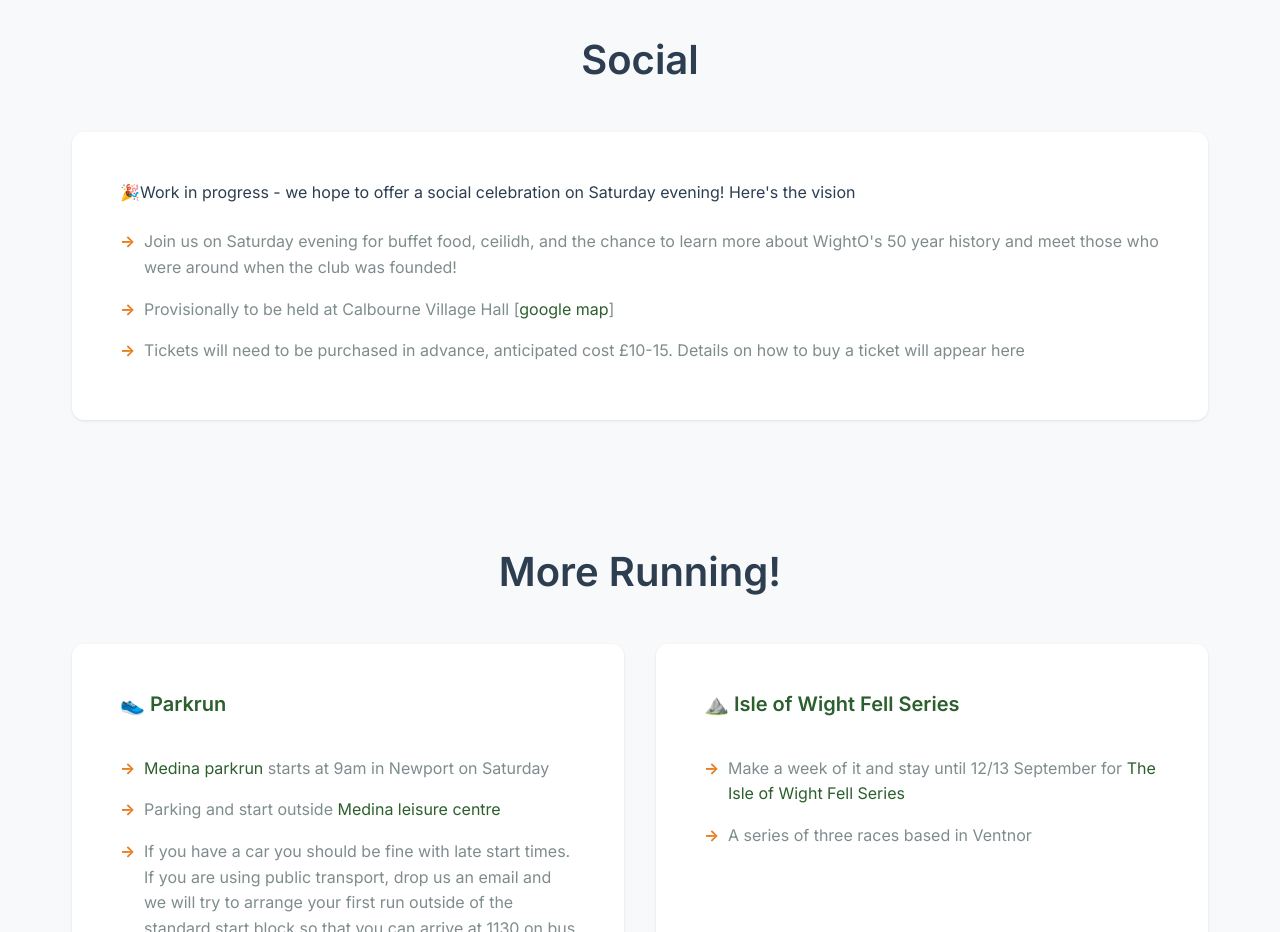
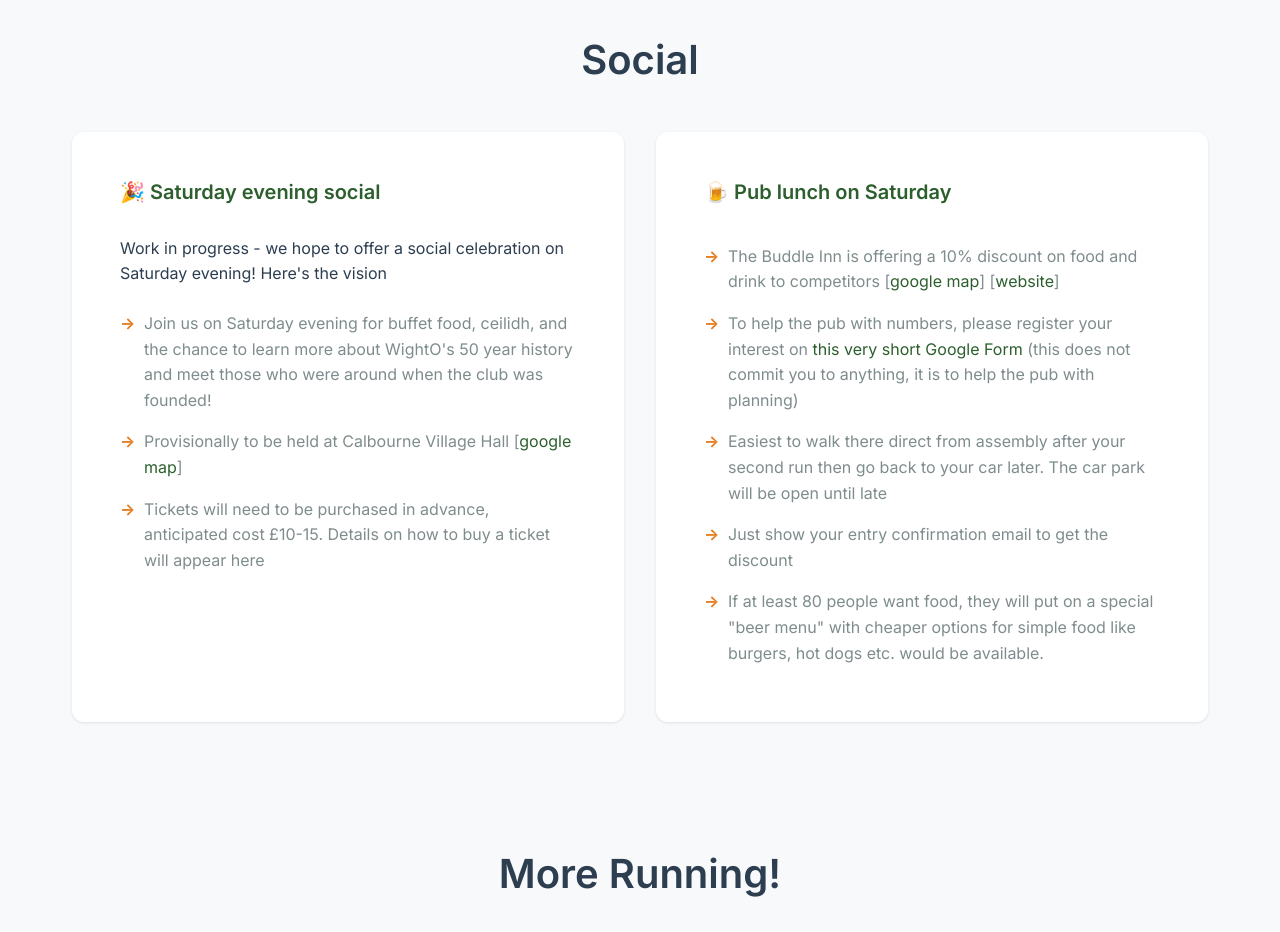
Before and after one commit to bwindsor/wighto-50, a website built with webpack: page index.html in a window 1280 px wide. Shown: the part 3640-4572 px from the top of the page. Built offline with nearby package versions, Linux system fonts and the light colour scheme.

Commit message:
Add info and link to google form for Buddle Inn

```diff
--- a/index.html
+++ b/index.html
@@ -215,11 +215,22 @@
         </div>
         <div class="info-grid">
           <div class="info-card">
-            <p>🎉Work in progress - we hope to offer a social celebration on Saturday evening! Here's the vision</p>
+            <h3>🎉 Saturday evening social</h3>
+            <p>Work in progress - we hope to offer a social celebration on Saturday evening! Here's the vision</p>
             <ul>
               <li>Join us on Saturday evening for buffet food, ceilidh, and the chance to learn more about WightO's 50 year history and meet those who were around when the club was founded!</li>
               <li>Provisionally to be held at Calbourne Village Hall [<a href="https://maps.app.goo.gl/pFoRLVe2tcTosXK69" target="_blank">google map</a>]</li>
               <li>Tickets will need to be purchased in advance, anticipated cost £10-15. Details on how to buy a ticket will appear here</li>
+            </ul>
+          </div>
+          <div class="info-card">
+            <h3>🍺 Pub lunch on Saturday</h3>
+            <ul>
+              <li>The Buddle Inn is offering a 10% discount on food and drink to competitors [<a href="https://maps.app.goo.gl/niuj2cALQ2cvm19m6" target="_blank">google map</a>] [<a href="https://www.buddleinn.co.uk/" target="_blank">website</a>]</li>
+              <li>To help the pub with numbers, please register your interest on <a href="https://forms.gle/LMFkbZx7pdWkg1Fq9" target="_blank">this very short Google Form</a> (this does not commit you to anything, it is to help the pub with planning)</li>
+              <li>Easiest to walk there direct from assembly after your second run then go back to your car later. The car park will be open until late</li>
+              <li>Just show your entry confirmation email to get the discount</li>
+              <li>If at least 80 people want food, they will put on a special "beer menu" with cheaper options for simple food like burgers, hot dogs etc. would be available. </li>
             </ul>
           </div>
         </div>
```
